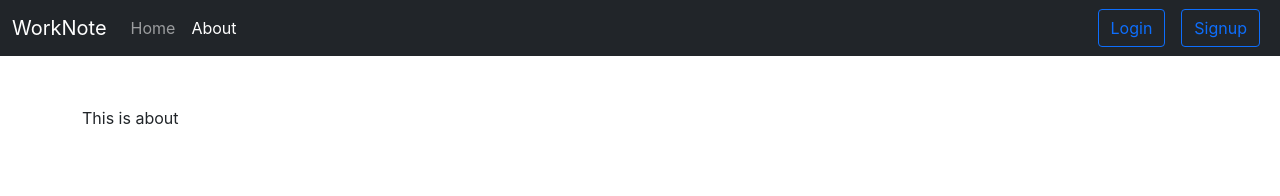
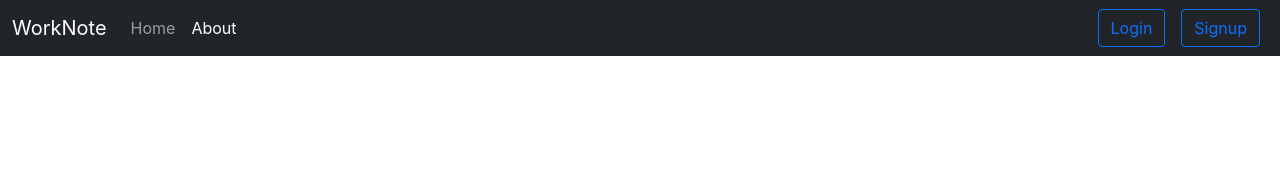
Before and after one commit to Adarsh-k0802/WorkNote-App, a React (Create React App) app: page /about in a window 1280 px wide. Shown: the top 196 px of the page. Built offline with nearby package versions, Linux system fonts and the light colour scheme.

Commit message:
final-commit

```diff
--- a/src/App.js
+++ b/src/App.js
@@ -45,9 +45,9 @@ function App() {
     <Route exact path="/">
           <Home showAlert={showAlert} />
           </Route>
-          <Route exact path="/about">
+          {/* <Route exact path="/about">
           <About/>
-          </Route>
+          </Route> */}
           <Route exact path="/login">
           <Login showAlert={showAlert}/>
           </Route>
```
